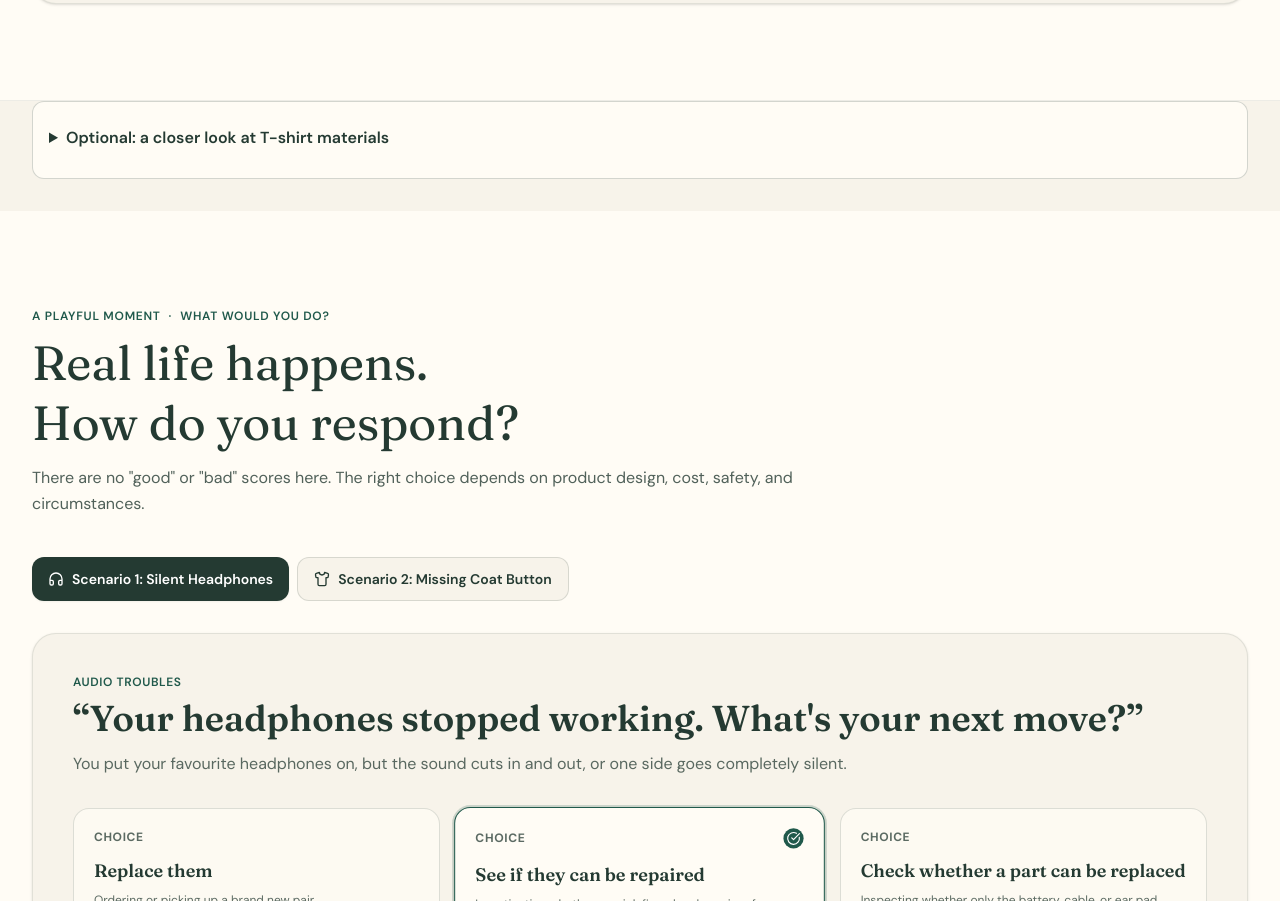
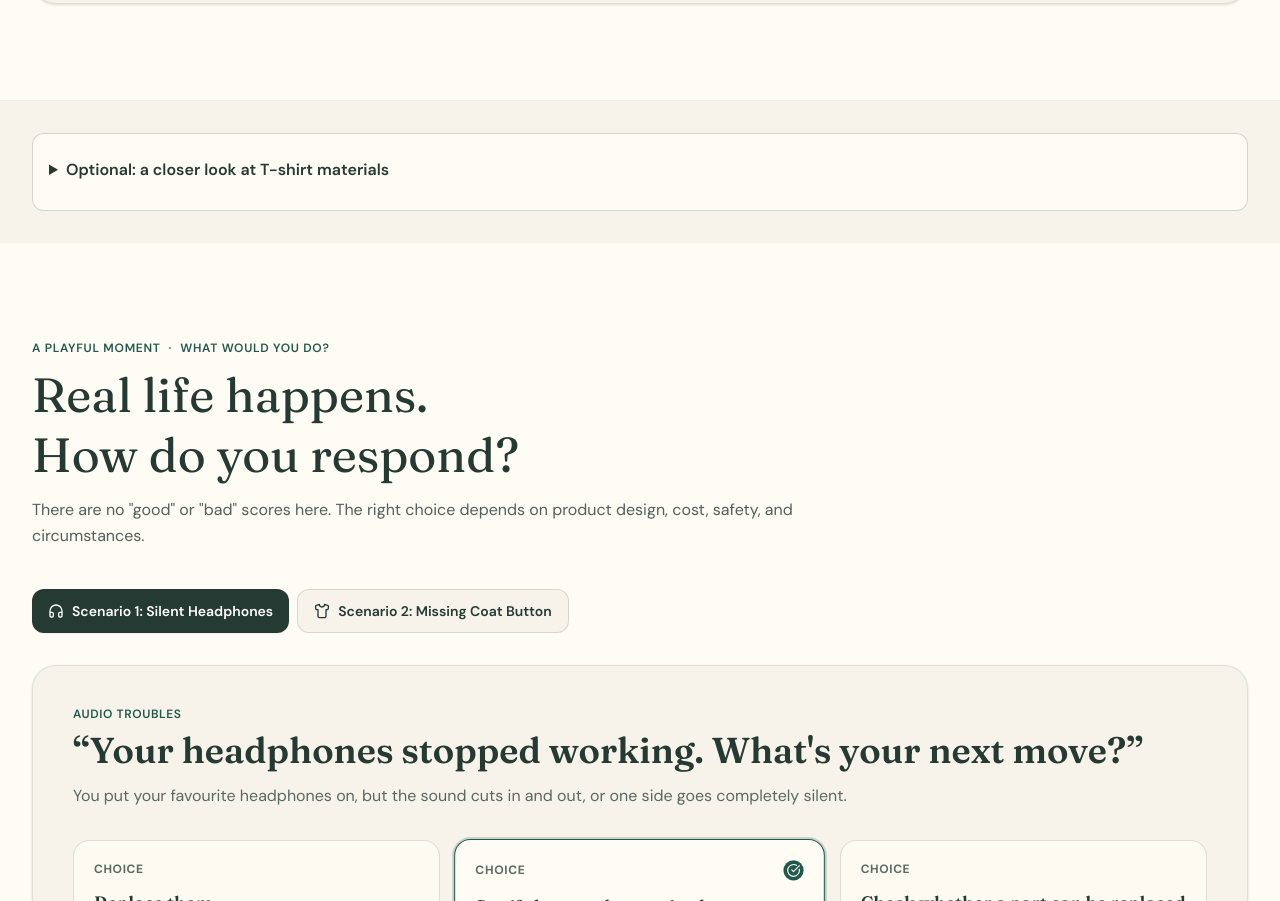
Before and after one commit to nikitasharma9010/before-waste, a React (Vite) app: page / in a window 1280 px wide. Shown: the part 1875-2776 px from the top of the page. Built offline with nearby package versions, Linux system fonts and the light colour scheme.

Commit message:
Balance spacing around the materials accordion

```diff
--- a/src/App.tsx
+++ b/src/App.tsx
@@ -134,7 +134,7 @@
           onRestartStory={handleRestartStory}
         />
 
-        <div className="mx-auto max-w-7xl px-4 pb-8 sm:px-6 lg:px-8">
+        <div className="mx-auto max-w-7xl px-4 py-8 sm:px-6 lg:px-8">
           <details className="rounded-xl border border-ink/20 bg-surface p-4"><summary className="min-h-[44px] cursor-pointer py-2 font-semibold">Optional: a closer look at T-shirt materials</summary><HeroOpening onExploreObjects={handleExploreObject} /></details>
         </div>
         <WhatWouldYouDo />
```
